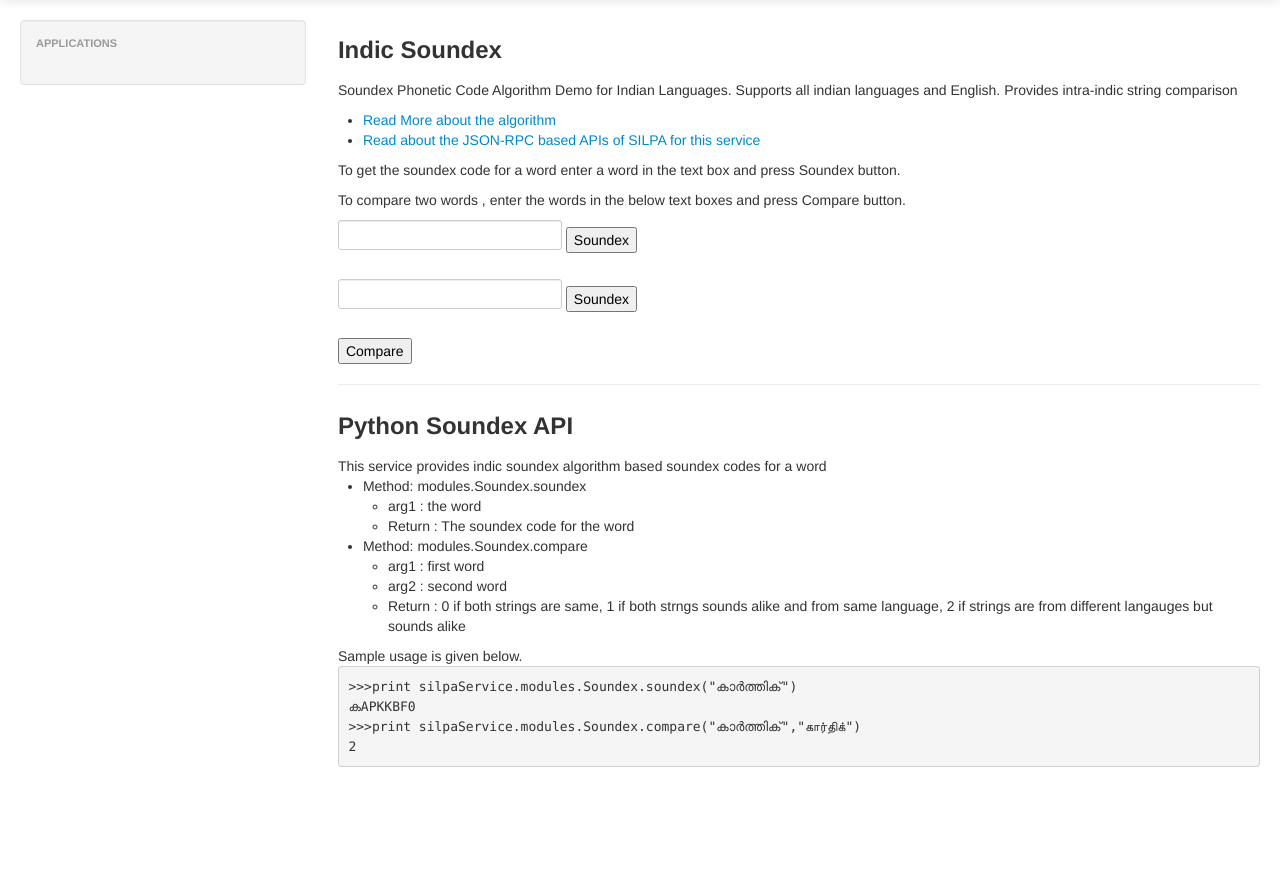
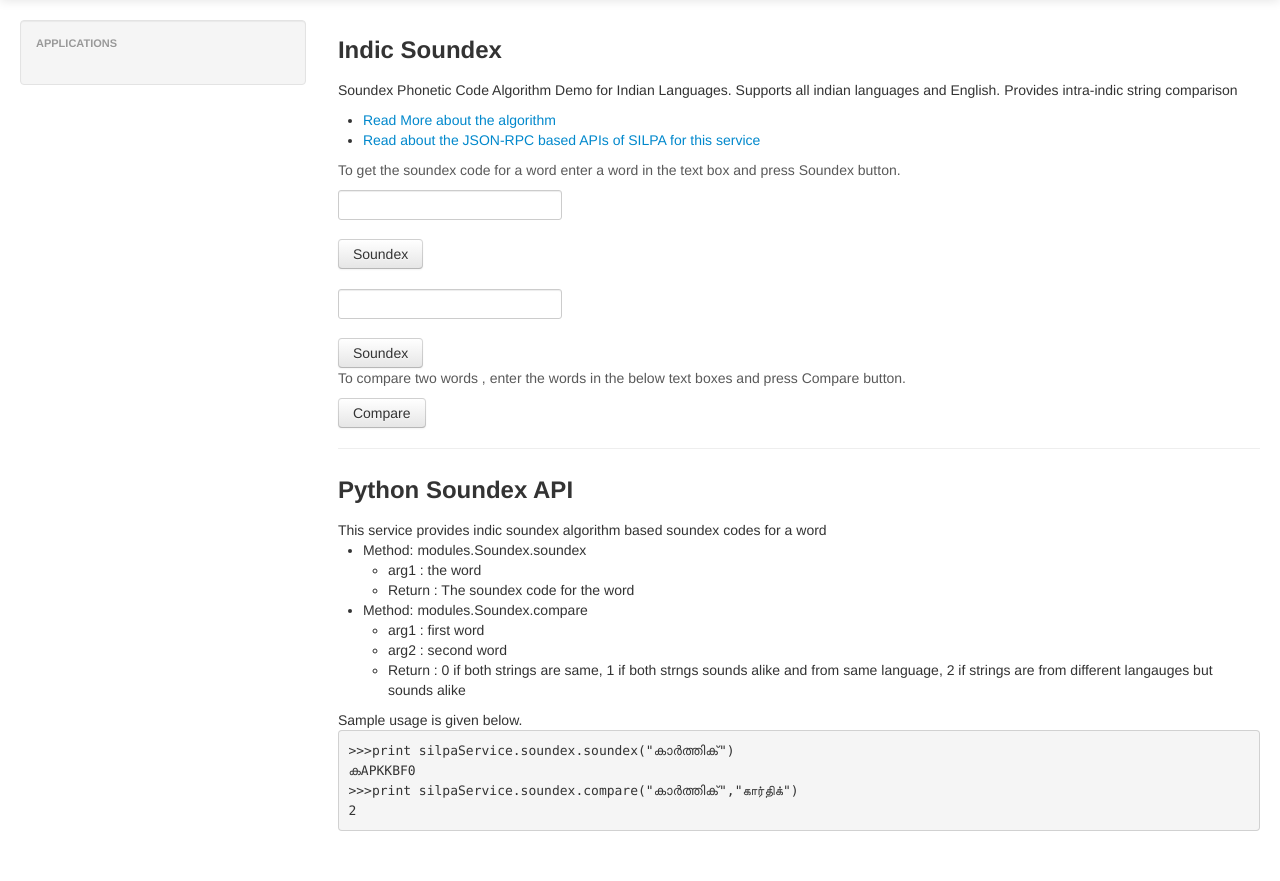
Before and after one commit to libindic/Silpa-Flask, a Python web app: template templates/soundex.html in a window 1280 px wide. Shown: the part 40-921 px from the top of the page. Before the commit the page ends 807 px from the top, so only its background shows below. Run offline with Jinja, Linux system fonts and the light colour scheme; the template is opened without the code that fills it, so the values that code supplies are empty; some libraries are stand-ins or nearby versions.

Commit message:
Soundex ported to bootstrap

```diff
--- a/templates/soundex.html
+++ b/templates/soundex.html
@@ -80,18 +80,19 @@
         </ul>
         </div>
 
-        <p>To get the soundex code for a word enter a word in the text box and press Soundex button.  </p>
-        <p>To compare two words , enter the words  in the below text boxes and press Compare button.  </p>
         <form id="soundex_form" action="" method="post" onsubmit="return strCompare(this);">
+        <span class="help-block">To get the soundex code for a word enter a word in the text box and press Soundex button.  </span>
         <input type="text" name="word1"/>
-        <input  type="submit" id="Soundex" value="Soundex" onclick="return soundex(1);"/>
+        <span class="help-block"></span>
+        <input  type="submit" id="Soundex" value="Soundex" onclick="return soundex(1);" class="btn"/>
         <div id="soundex1"></div>
         <br/>
         <input type="text" name="word2"/>
-        <input  type="submit" id="Soundex" value="Soundex" onclick="return soundex(2);"/>
+        <span class="help-block"></span>
+        <input  type="submit" id="Soundex" value="Soundex" onclick="return soundex(2);" class="btn"/>
         <div id="soundex2"></div>
-        <br/>
-        <input  type="submit" id="compare" value="Compare"/>
+        <p class="help-block">To compare two words , enter the words  in the below text boxes and press Compare button.  </p>
+        <input  type="submit" id="compare" value="Compare" class="btn"/>
         </p>
         </form>
         <hr/>
@@ -118,8 +119,8 @@
           </ul></li>
         </ul>
         Sample usage is given below.
-        <pre class="code">>>>print silpaService.modules.Soundex.soundex("&#3349;&#3390;&#3376;&#3405;&#8205;&#3364;&#3405;&#3364;&#3391;&#3349;&#3405;")
+        <pre class="code">>>>print silpaService.soundex.soundex("&#3349;&#3390;&#3376;&#3405;&#8205;&#3364;&#3405;&#3364;&#3391;&#3349;&#3405;")
 &#3349;APKKBF0
->>>print silpaService.modules.Soundex.compare("&#3349;&#3390;&#3376;&#3405;&#8205;&#3364;&#3405;&#3364;&#3391;&#3349;&#3405;","&#2965;&#3006;&#2992;&#3021;&#2980;&#3007;&#2965;&#3021;")
+>>>print silpaService.soundex.compare("&#3349;&#3390;&#3376;&#3405;&#8205;&#3364;&#3405;&#3364;&#3391;&#3349;&#3405;","&#2965;&#3006;&#2992;&#3021;&#2980;&#3007;&#2965;&#3021;")
 2</pre>
 {% endblock %}
```
